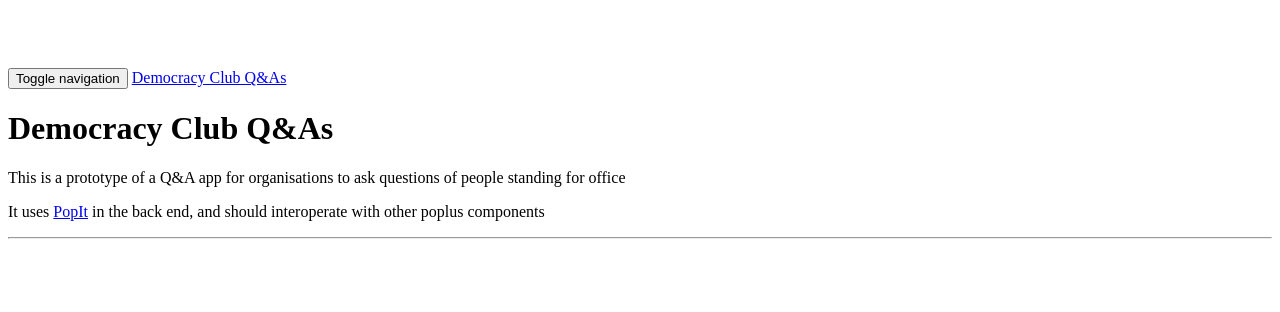
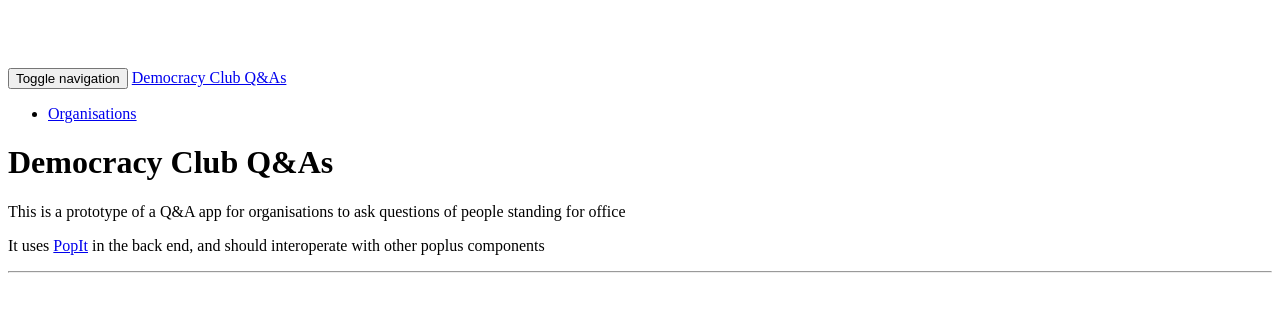
Before and after one commit to DemocracyClub/candidate_questions, a Django app: page / in a window 1280 px wide. Shown: the top 312 px of the page. Run offline with Django 3.2, Linux system fonts and the light colour scheme; parts of the project's set-up code (start-up, migrations or seed data) failed here and were passed over; some libraries are stand-ins or nearby versions.

Commit message:
Include 'organisations' in navigation

```diff
--- a/q_and_a/templates/base.html
+++ b/q_and_a/templates/base.html
@@ -30,7 +30,7 @@
         </div>
         <div id="navbar" class="navbar-collapse collapse">
             <ul class="nav navbar-nav navbar-right">
-                {# <li><a href="{% url "organisations" %}">Organisations</a></li> #}
+                <li><a href="{% url "organisations" %}">Organisations</a></li>
                 {# <li><a href="{% url "all_questions" %}">Questions</a></li> #}
                 {# <li><a href="{% url "all_answers" %}">Answers</a></li> #}
             </ul>
```
